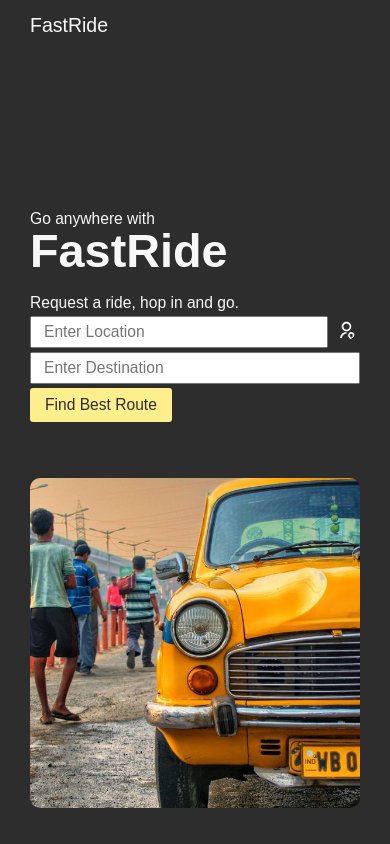
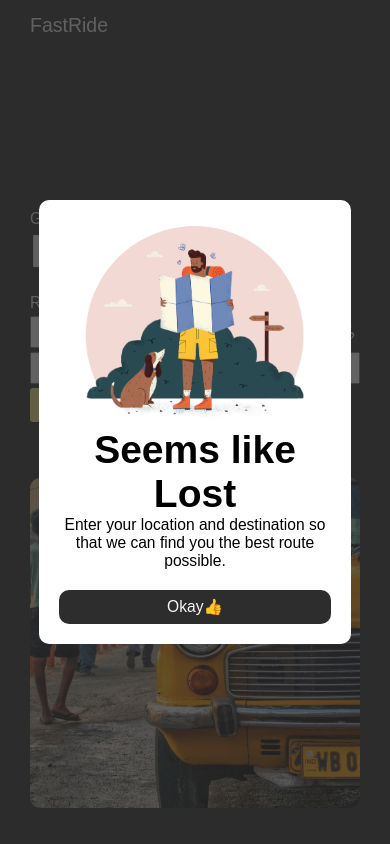
Before and after one commit to archakNath/FastRide, a plain HTML site: page index.html in a window 390 px wide. Both pictures are taken after a click on the button "Find Best Route". Shown: the top 844 px of the page. Drawn offline with Linux system fonts and the light colour scheme; a web font is replaced by a local one.

Commit message:
add message box and geolocation

```diff
--- a/asset/css/main.css
+++ b/asset/css/main.css
@@ -1,3 +1,54 @@
+/* ================LOST MESSAGE==================== */
+.message{
+    width: 100%;
+    height: 100vh;
+    position: fixed;
+    background-color: #2d2d2dbe;
+    z-index: 999;
+    display: none;
+    justify-content: center;
+    align-items: center;
+}
+
+.message .message-box{
+    width: 30%;
+    background-color: white;
+    border-radius: 10px;
+    overflow: hidden;
+    padding: 20px;
+    display: flex;
+    flex-direction: column;
+    align-items: center;
+    text-align: center;
+}
+
+.message .message-box img{
+    width: 100%;
+}
+
+.message .message-box button{
+    padding: 8px 16px;
+    margin-top: 20px;
+    border: none;
+    width: 100%;
+    background-color: var(--black);
+    color:var(--white);
+    transition: all .2s;
+    border-radius: 10px;
+    cursor: pointer;
+}
+
+.message .message-box button:hover{
+    box-shadow: 0 0 10px rgb(128, 128, 128);
+    color: var(--yellow-4);
+}
+
+@media(max-width: 600px){
+    .message .message-box{
+        width: 80%;
+    }
+}
+
 /* ===============HEADER================== */
 header {
     background-color: var(--black);
--- a/asset/js/main.js
+++ b/asset/js/main.js
@@ -0,0 +1,35 @@
+const locateButton = document.querySelector(".locateButton");
+
+locateButton.onclick = () => {
+    if (navigator.geolocation) {
+        navigator.geolocation.getCurrentPosition(
+          function(position) {
+            const latitude = position.coords.latitude;
+            const longitude = position.coords.longitude;
+            locationInput.value = `Latitude: ${latitude}, Longitude: ${longitude}`;
+          },
+          function(error) {
+            console.error("Error getting geolocation: ", error.message);
+          }
+        );
+      } else {
+        console.error("Geolocation is not supported by this browser.");
+      }
+
+}
+
+const findRouteButton = document.querySelector("main .text-content button");
+const locationInput = document.querySelector(".locationInput");
+const destinationInput = document.querySelector(".destinationInput");
+const dialogBox = document.querySelector(".message");
+const dialogCancelButton = document.querySelector(".message .message-box button");
+
+findRouteButton.onclick = () => {
+    if(locationInput.value == '' || destinationInput.value == ''){
+        dialogBox.style.display = "flex";
+    }
+}
+
+dialogCancelButton.onclick = () => {
+    dialogBox.style.display = "none";
+}
--- a/index.html
+++ b/index.html
@@ -13,6 +13,16 @@
 </head>
 
 <body>
+
+    <div class="message">
+        <div class="message-box">
+            <img src="/asset/resource/images/traveller.jpg" alt="">
+            <h2>Seems like Lost</h2>
+            <p>Enter your location and destination so that we can find you the best route possible.</p>
+            <button>Okay👍</button>
+        </div>
+    </div>
+
     <header>
         <div class="container">
             <div class="nav1">
@@ -43,10 +53,10 @@
 
                 <p>Request a ride, hop in and go.</p>
                 <div class="horizontal">
-                    <input type="text" placeholder="Enter Location">
-                    <img src="/asset/resource/icons/locate.svg" alt="locate">
+                    <input type="text" placeholder="Enter Location" class="locationInput">
+                    <img src="/asset/resource/icons/locate.svg" alt="locate" class="locateButton">
                 </div>
-                <input type="text" placeholder="Enter Destination">
+                <input type="text" placeholder="Enter Destination" class="destinationInput">
                 <button>Find Best Route</button>
             </div>
             <div class="image-content">
```
Also changed, not shown: asset/resource/images/traveller.jpg (added).
